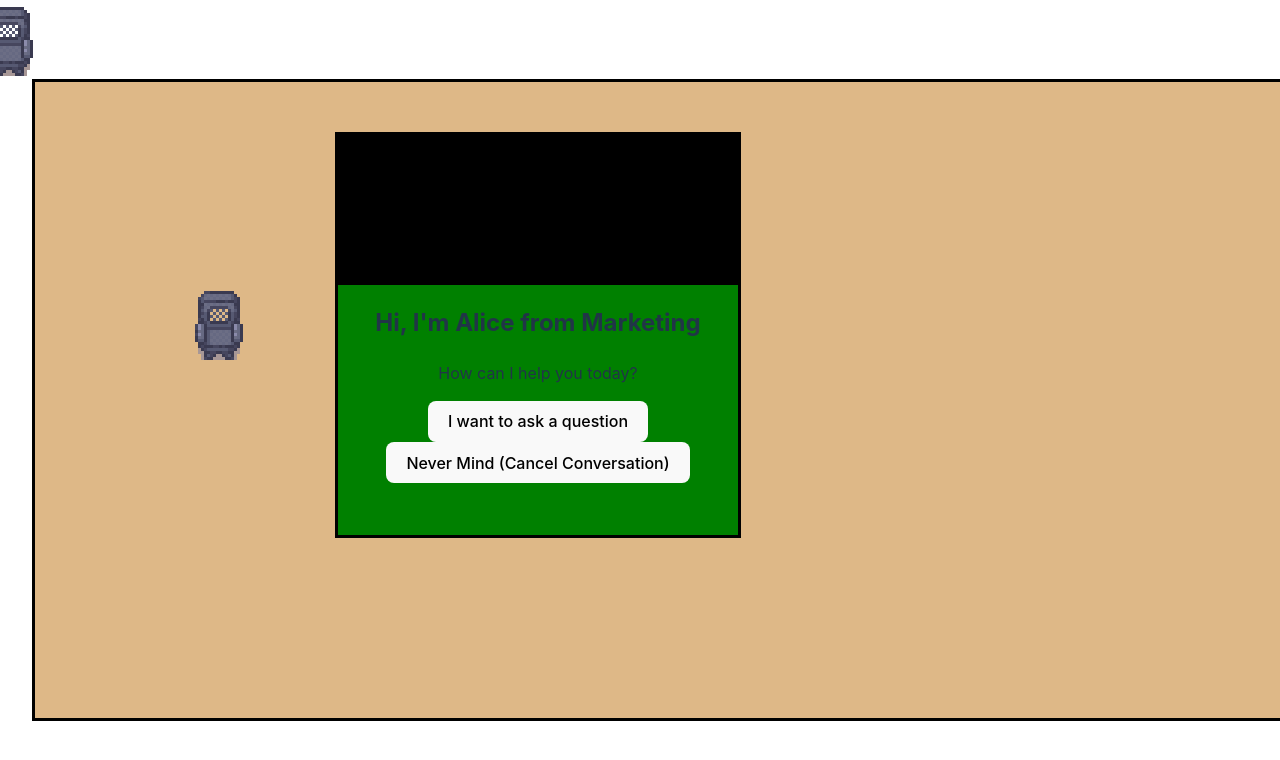
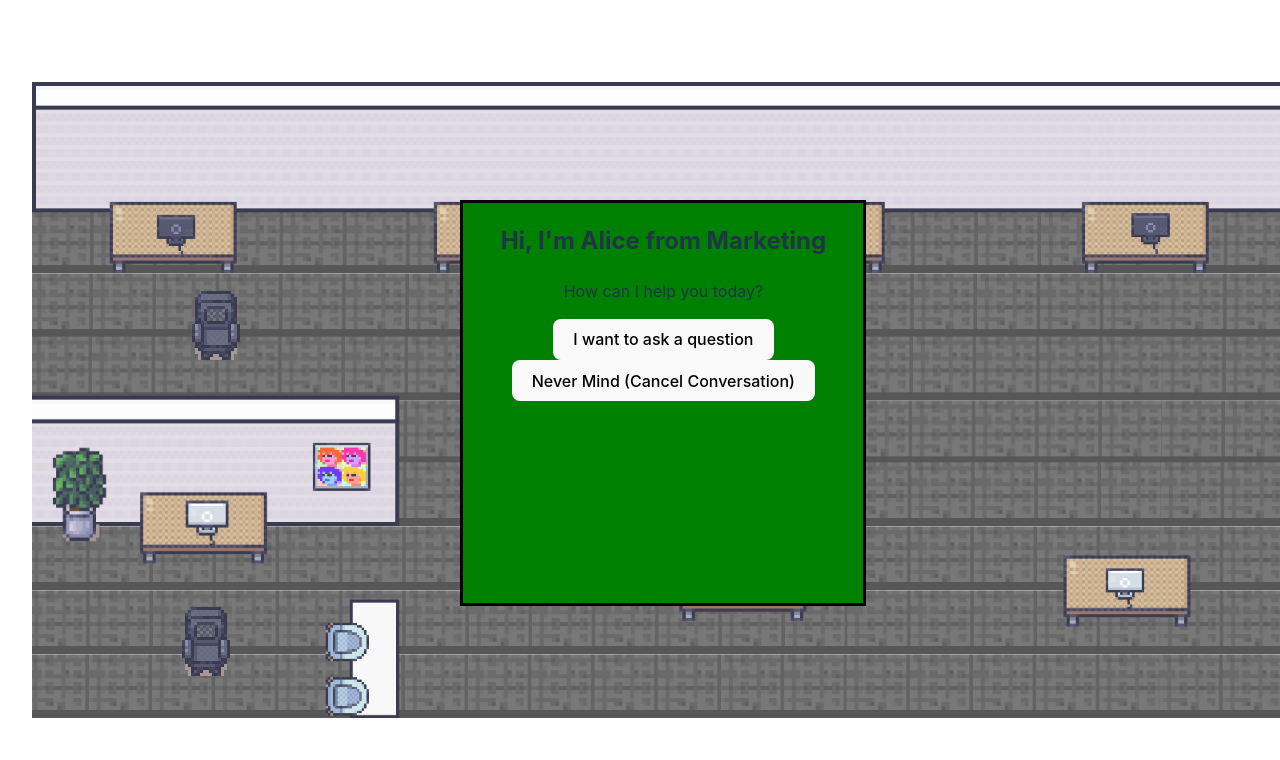
Before and after one commit to st9488/HackUTD-2023, a React (Vite) app in the folder frontend/: page / in a window 1280 px wide. Shown: the top 760 px of the page. Built offline with nearby package versions, Linux system fonts and the light colour scheme.

Commit message:
fixed conflict

```diff
--- a/frontend/src/App.tsx
+++ b/frontend/src/App.tsx
@@ -1,19 +1,16 @@
 import { useState } from 'react'
 import './App.css'
-import { BrowserRouter as Router, Routes, Route} from "react-router-dom";
 import SpritePage from './SpritePage';
 import KanbanPage from './kanban/KanbanPage';
 
 function App() {
 
+  const [onGame, setOnGame] = useState(true);
+
   return (
-
-    <Router>
-    <Routes>
-      <Route path="/" element={<SpritePage />}></Route>
-      <Route path="/kanban" element={<KanbanPage />} />
-    </Routes>
-  </Router>
+    <>
+      {onGame ? <SpritePage /> : <KanbanPage />}
+    </>
 
   )
 }
--- a/frontend/src/SpritePage.tsx
+++ b/frontend/src/SpritePage.tsx
@@ -4,10 +4,15 @@ import DialogBox from './components/DialogBox'
 import Agent from './components/Agent'
 import officeBackground from "./assets/Modern_Office_Revamped/OfficeBackground.png";
 
-const height = 500;
-const width = 1000;
+const height = 795;
+const width = 1571;
 
 const modifer = 0.8
+
+interface SpritePageProps {
+  setOnGame: (onGame: boolean) => void;
+}
+
 const SpritePage = () => {
 
   //macbook dimensions: 636px, 1256px
@@ -24,9 +29,10 @@ const SpritePage = () => {
 
   return (
     // make a board that is 16:9 resolution
-    <div className="sprite-page" style={{backgroundColor: 'burlywood', height: 795*modifer, width: 1571*modifer, border: 'solid black', position: 'relative'}}>
-      {speakingWithAgent ? <DialogBox boxWidth={width} boxHeight={height} division={division} setSpeakingWithAgent={setSpeakingWithAgent}/> : null}
-      <Character startX={0} startY={0} currentlySpeaking={speakingWithAgent} setCharacterX={setCharacterX} setCharacterY={setCharacterY}/>
+    <div className="sprite-page" style={{backgroundColor: 'burlywood', height: 795*modifer, width: 1571*modifer, position: 'relative'}}>
+      <img src={officeBackground} style={{width: '100%', height: '100%', position: 'relative'}}/>
+      {speakingWithAgent ? <DialogBox boxWidth={width * modifer} boxHeight={height * modifer} division={division} setSpeakingWithAgent={setSpeakingWithAgent}/> : null}
+      <Character startX={200} startY={600} currentlySpeaking={speakingWithAgent} setCharacterX={setCharacterX} setCharacterY={setCharacterY}/>
       <Agent name="User" sprite={"hi"} startX={100} startY={200} movement={1} characterX={characterX} characterY={characterY}/>
     </div>
   )
--- a/frontend/src/components/Character.tsx
+++ b/frontend/src/components/Character.tsx
@@ -8,7 +8,6 @@ interface CharacterProps {
     currentlySpeaking: boolean;
     setCharacterX: (x : number) => void;
     setCharacterY: (y : number) => void;
-    currentlySpeaking: boolean;
 }
 
 const modifier = 0.8
--- a/frontend/src/components/DialogBox.tsx
+++ b/frontend/src/components/DialogBox.tsx
@@ -61,9 +61,8 @@ const DialogBox = ({boxWidth, boxHeight, division, setSpeakingWithAgent} : Dialo
 
     return (
         <div
-        style={{position: 'relative', height: '400px', width: '400px', left: relativeX, top: relativeY, border: 'solid black', backgroundColor: "green"}}
+        style={{position: 'absolute', height: '400px', width: '400px', left: relativeX, top: relativeY, border: 'solid black', backgroundColor: "green"}}
         >
-            <div style={{position: 'relative', height: '150px', width: '400px', left: 0, top: 0, backgroundColor: 'black'}}/>
             {displayElement}
         </div>
     );
```
